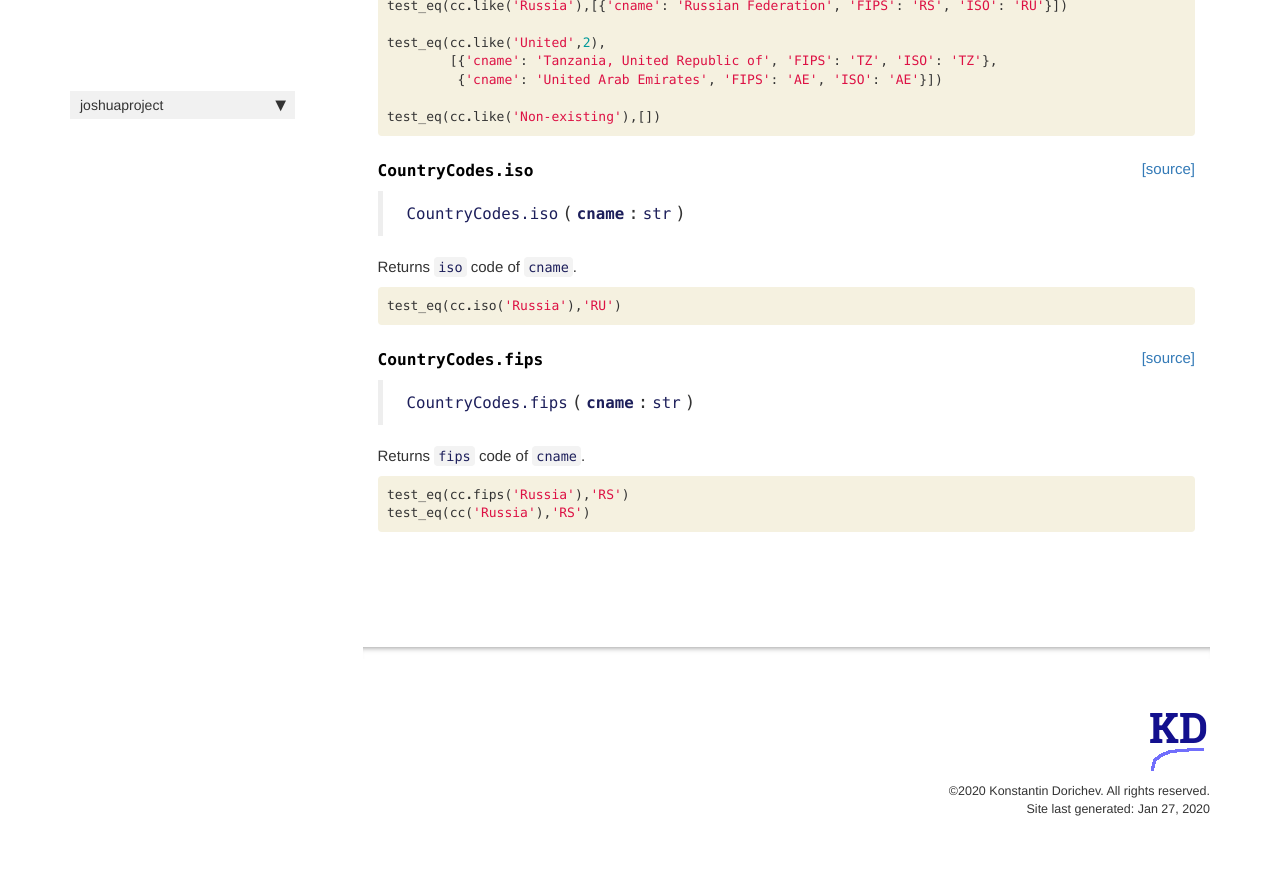
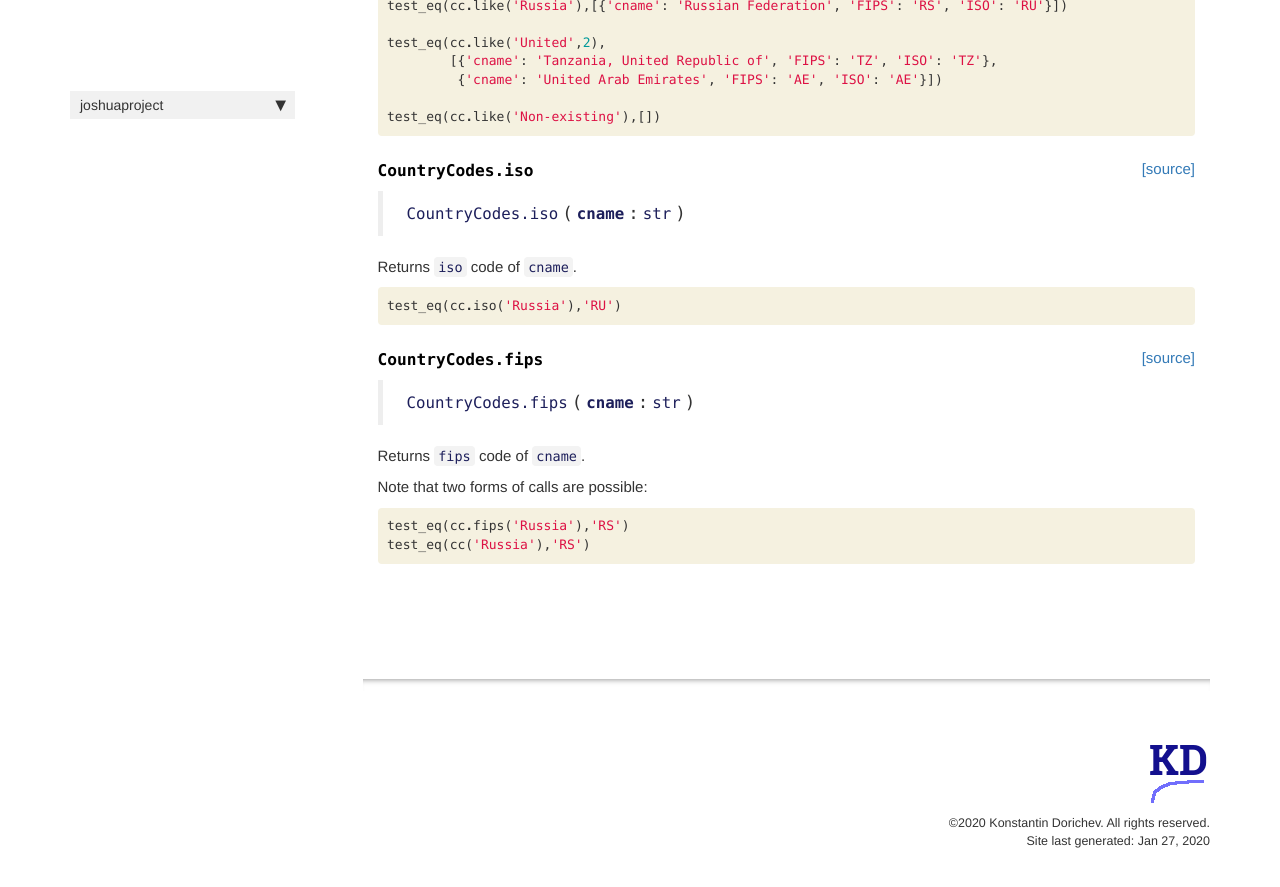
Before and after one commit to kdorichev/joshuaproject, a Jekyll site: the page built from docs/countrycodes.html, in a window 1280 px wide and 900 px high, scrolled down 2764 px. Shown: the top 887 px of the window. Built offline with Jekyll 4.4.1, drawn with Linux system fonts in a browser that asks for light colours; nearby versions of some CDN libraries; comment, search, counter and statistics services are not loaded.

Commit message:
README.md

```diff
--- a/docs/countrycodes.html
+++ b/docs/countrycodes.html
@@ -569,6 +569,13 @@ Name: 101, dtype: object</pre>
 </div>
 
 </div>
+<div class="cell border-box-sizing text_cell rendered"><div class="inner_cell">
+<div class="text_cell_render border-box-sizing rendered_html">
+<p>Note that two forms of calls are possible:</p>
+
+</div>
+</div>
+</div>
 <div class="cell border-box-sizing code_cell rendered">
 <div class="input">
 
```
